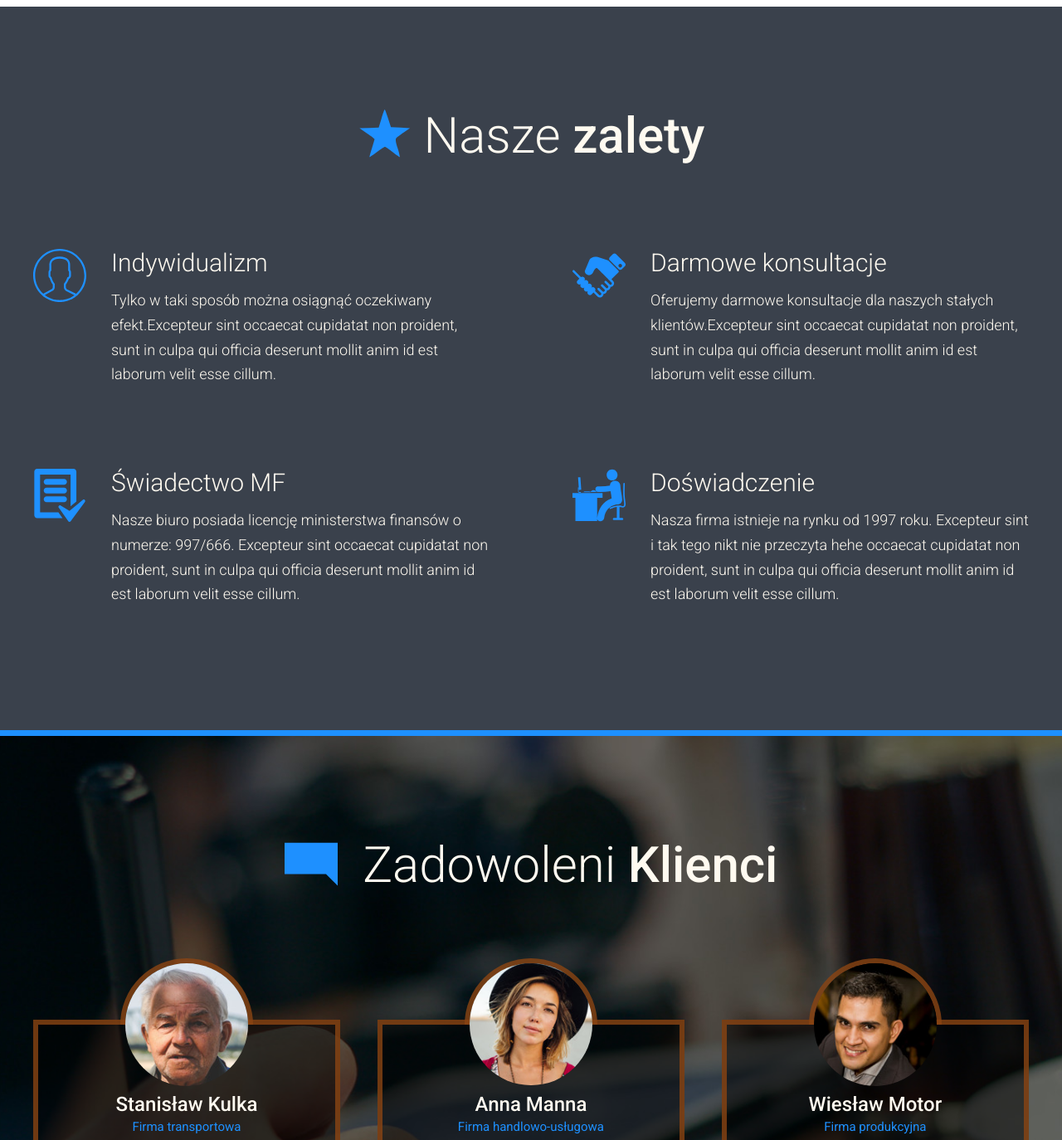
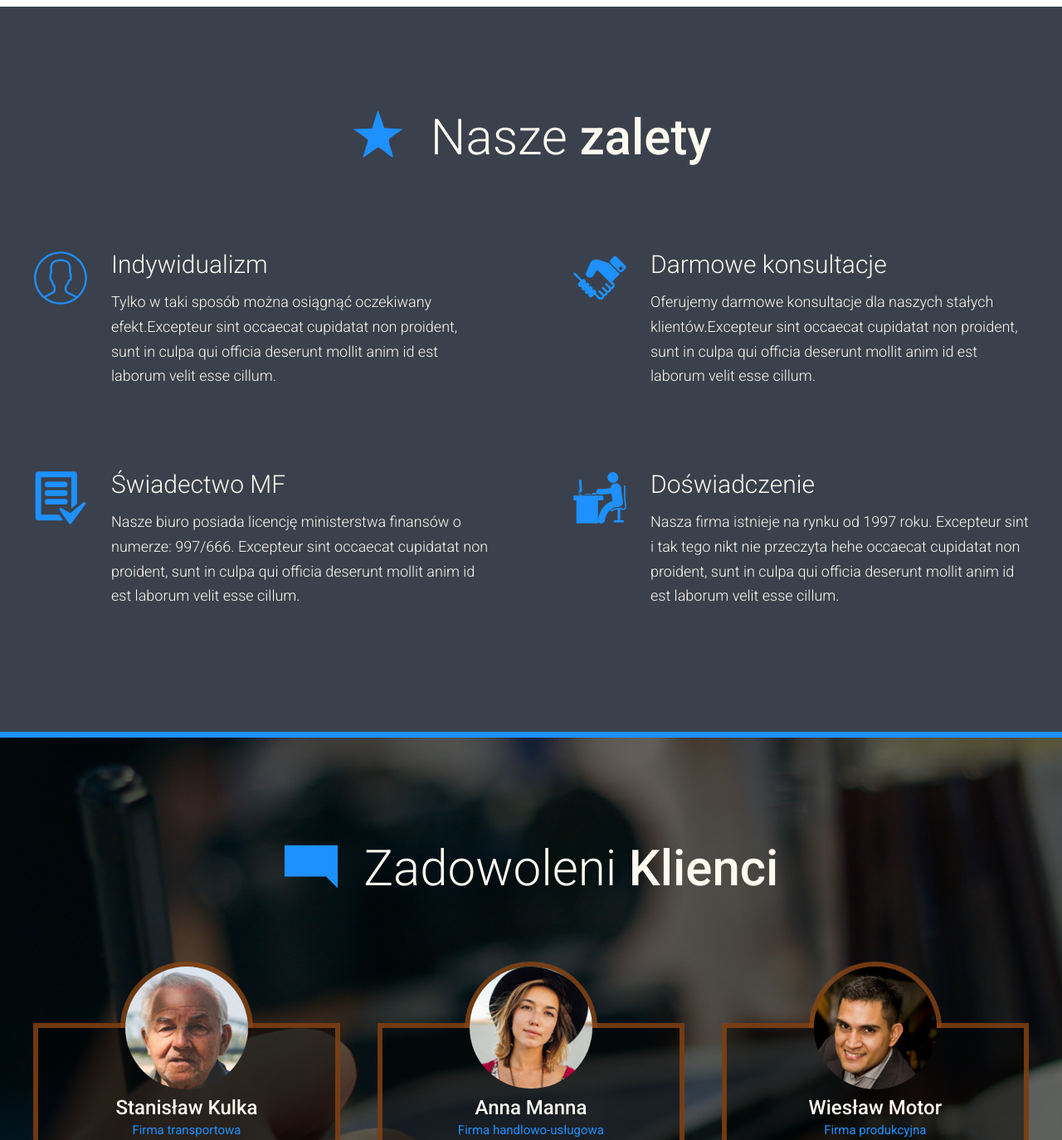
Before and after one commit to MarosAware/demo, a website built with webpack: page app/index.html in a window 1280 px wide. Shown: the part 2080-3454 px from the top of the page at 83% size. Built offline with nearby package versions, Linux system fonts and the light colour scheme.

Commit message:
Completed automatic sprite generation.

```diff
--- /dev/null
+++ b/app/assets/styles/modules/_sprite.css
@@ -0,0 +1,76 @@
+
+
+.icon {
+	background-image:url('../../assets/images/sprites/svg/sprite-f9438e78.svg');
+}
+
+
+.icon--comment {
+	width:66px;
+	height:66px;
+	background-position: 0 0;
+}
+
+
+
+.icon--desk {
+	width:66px;
+	height:66px;
+	background-position: 50% 0;
+}
+
+
+
+.icon--facebook {
+	width:23.23px;
+	height:44.01px;
+	background-position: 68.53578989529095% 85.71985193843756%;
+}
+
+
+
+.icon--handshake {
+	width:66px;
+	height:66px;
+	background-position: 0 50%;
+}
+
+
+
+.icon--mail {
+	width:66px;
+	height:50px;
+	background-position: 50% 44.5945945945946%;
+}
+
+
+
+.icon--star {
+	width:66px;
+	height:66px;
+	background-position: 100% 0;
+}
+
+
+
+.icon--task {
+	width:66px;
+	height:66px;
+	background-position: 100% 50%;
+}
+
+
+
+.icon--twitter {
+	width:53.78px;
+	height:44.06px;
+	background-position: 45.7634170018028% 85.7476939067169%;
+}
+
+
+
+.icon--user {
+	width:66px;
+	height:66px;
+	background-position: 0 100%;
+}
--- a/app/assets/styles/styles.css
+++ b/app/assets/styles/styles.css
@@ -12,3 +12,4 @@
 @import "modules/_section-title";
 @import "modules/_feature-item";
 @import "modules/_testimonial";
+@import "modules/_sprite";
--- a/app/index.html
+++ b/app/index.html
@@ -76,33 +76,33 @@
   <div id="features" class="page-section page-section--gray">
   	<div class="wrapper">
 
-  		<h2 class="section-title"><img class="svg section-title__icon" src="assets/images/icons/star.svg">Nasze <strong>zalety<strong></h2>
+  		<h2 class="section-title"><span class="icon icon--star section-title__icon"></span> Nasze <strong>zalety<strong></h2>
 
   		<div class="row row--gutters-large generic-content-container">
 
   			<div class="row__medium-6">
 
   				<div class="feature-item">
-  					<img class="feature-item__icon" src="assets/images/icons/user.svg">
+  					<span class="icon icon--user feature-item__icon"></span>
   					<h3 class="feature-item__title">Indywidualizm</h3>
   					<p>Tylko w taki sposób można osiągnąć oczekiwany efekt.Excepteur sint occaecat cupidatat non proident, sunt in culpa qui officia deserunt mollit anim id est laborum velit esse cillum.</p>
   				</div>
 
   				<div class="feature-item">
-  					<img class="feature-item__icon" src="assets/images/icons/task.svg">
+  					<span class="icon icon--task feature-item__icon"></span>
   					<h3 class="feature-item__title">Świadectwo MF</h3>
   					<p>Nasze biuro posiada licencję ministerstwa finansów o numerze: 997/666. Excepteur sint occaecat cupidatat non proident, sunt in culpa qui officia deserunt mollit anim id est laborum velit esse cillum.</p>
   				</div>
   			</div>
   			<div class="row__medium-6">
   				<div class="feature-item">
-  					<img class="feature-item__icon" src="assets/images/icons/handshake.svg">
+  					<span class="icon icon--handshake feature-item__icon"></span>
   					<h3 class="feature-item__title">Darmowe konsultacje</h3>
   					<p>Oferujemy darmowe konsultacje dla naszych stałych klientów.Excepteur sint occaecat cupidatat non proident, sunt in culpa qui officia deserunt mollit anim id est laborum velit esse cillum.</p>
   				</div>
 
   				<div class="feature-item">
-  					<img class="feature-item__icon" src="assets/images/icons/desk.svg">
+  					<span class="icon icon--desk feature-item__icon"></span>
   					<h3 class="feature-item__title">Doświadczenie</h3>
   					<p>Nasza firma istnieje na rynku od 1997 roku. Excepteur sint i tak tego nikt nie przeczyta hehe occaecat cupidatat non proident, sunt in culpa qui officia deserunt mollit anim id est laborum velit esse cillum.</p>
   				</div>
@@ -114,7 +114,7 @@
   <div id="testimonials" class="page-section page-section--testimonials">
   	<div class="wrapper wrapper--no-padding-until-large">
 
-  		<h2 class="section-title section-title--white"><img class="section-title__icon" src="assets/images/icons/comment.svg"> Zadowoleni <strong>Klienci</strong></h2>
+  		<h2 class="section-title section-title--white"><span class="icon icon--comment section-title__icon"></span> Zadowoleni <strong>Klienci</strong></h2>
 
   		<div class="row row--gutters row--equal-height-at-large row--gutters-small row--t-padding generic-content-container">
   			<div class="row__large-4">
@@ -161,7 +161,7 @@
   </div>
 
   <footer>
-    <p>Copyright &copy; 2017 MLG rachunkowość. All rights reserved. <a href="#" class="btn btn--brown">Zapraszamy do kontaktu!</a></p>
+    <p>Copyright &copy; 2017 MLG Rachunkowość. All rights reserved. <a href="#" class="btn btn--brown">Zapraszamy do kontaktu!</a></p>
   </footer>
 
   <script src="/temp/scripts/App.js"></script>
--- a/app/temp/styles/styles.css
+++ b/app/temp/styles/styles.css
@@ -1110,3 +1110,61 @@ a {
 .testimonial--last {
   margin-bottom:0;
 }
+
+.icon {
+	background-image:url('../../assets/images/sprites/svg/sprite-f9438e78.svg');
+}
+
+.icon--comment {
+	width:66px;
+	height:66px;
+	background-position: 0 0;
+}
+
+.icon--desk {
+	width:66px;
+	height:66px;
+	background-position: 50% 0;
+}
+
+.icon--facebook {
+	width:23.23px;
+	height:44.01px;
+	background-position: 68.53578989529095% 85.71985193843756%;
+}
+
+.icon--handshake {
+	width:66px;
+	height:66px;
+	background-position: 0 50%;
+}
+
+.icon--mail {
+	width:66px;
+	height:50px;
+	background-position: 50% 44.5945945945946%;
+}
+
+.icon--star {
+	width:66px;
+	height:66px;
+	background-position: 100% 0;
+}
+
+.icon--task {
+	width:66px;
+	height:66px;
+	background-position: 100% 50%;
+}
+
+.icon--twitter {
+	width:53.78px;
+	height:44.06px;
+	background-position: 45.7634170018028% 85.7476939067169%;
+}
+
+.icon--user {
+	width:66px;
+	height:66px;
+	background-position: 0 100%;
+}
--- /dev/null
+++ b/gulp/templates/sprite.css
@@ -0,0 +1,17 @@
+{{#shapes}}
+
+{{#first}}
+
+.icon {
+	background-image:url('../../assets/images/sprites/{{{sprite}}}');
+}
+
+{{/first}}
+
+.icon--{{base}} {
+	width:{{width.outer}}px;
+	height:{{height.outer}}px;
+	background-position: {{position.relative.xy}};
+}
+
+{{/shapes}}
--- a/gulpfile.js
+++ b/gulpfile.js
@@ -1,3 +1,4 @@
 require('./gulp/tasks/styles.js');
 require('./gulp/tasks/watch.js');
 require('./gulp/tasks/scripts');
+require('./gulp/tasks/sprites');
--- a/package.json
+++ b/package.json
@@ -14,8 +14,11 @@
     "babel-loader": "^6.4.1",
     "babel-preset-es2015": "^6.24.1",
     "browser-sync": "^2.18.8",
+    "del": "^2.2.2",
     "gulp": "^3.9.1",
     "gulp-postcss": "^6.4.0",
+    "gulp-rename": "^1.2.2",
+    "gulp-svg-sprite": "^1.3.1",
     "gulp-watch": "^4.3.11",
     "postcss-hexrgba": "^0.2.1",
     "postcss-import": "^9.1.0",
```
Also changed, not shown: gulp/tasks/sprites.js (added, +52 -0 lines), app/assets/images/sprites/svg/sprite-f9438e78.svg (added).
